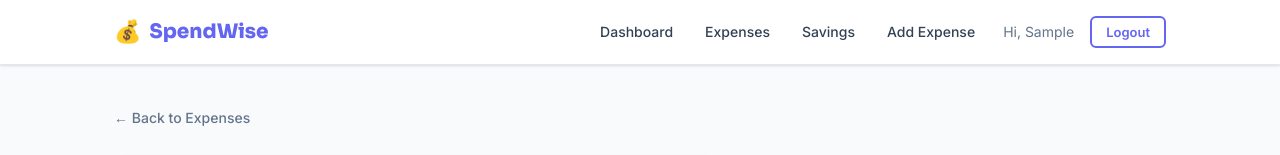
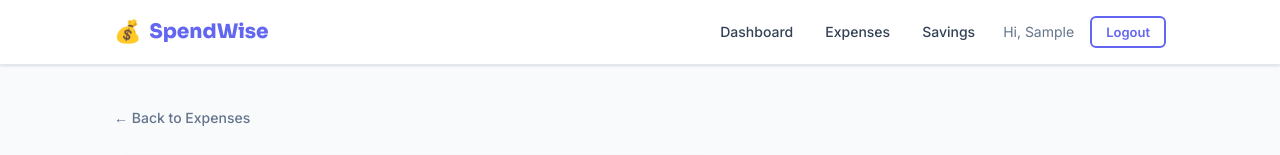
Before and after one commit to imansagheer92-cmd/growthlift-capstone, a React (Vite) app in the folder frontend/: page /edit-expense/1 in a window 1280 px wide. Shown: the top 155 px of the page. Built offline with nearby package versions, Linux system fonts and the light colour scheme; no server answers; sample sign-in values are in the browser's storage.

Commit message:
Remove Add Expense from navbar - accessible via Expenses page

```diff
--- a/frontend/src/components/Navbar.jsx
+++ b/frontend/src/components/Navbar.jsx
@@ -48,9 +48,6 @@ export default function Navbar() {
               <NavLink to="/savings" className={({ isActive }) => isActive ? 'active' : ''} onClick={closeMenu}>
                 Savings
               </NavLink>
-              <NavLink to="/add-expense" className={({ isActive }) => isActive ? 'active' : ''} onClick={closeMenu}>
-                Add Expense
-              </NavLink>
               <span className="navbar__greeting">Hi, {user.name.split(' ')[0]}</span>
               <button className="btn btn-outline btn-sm" onClick={handleLogout}>
                 Logout
```
